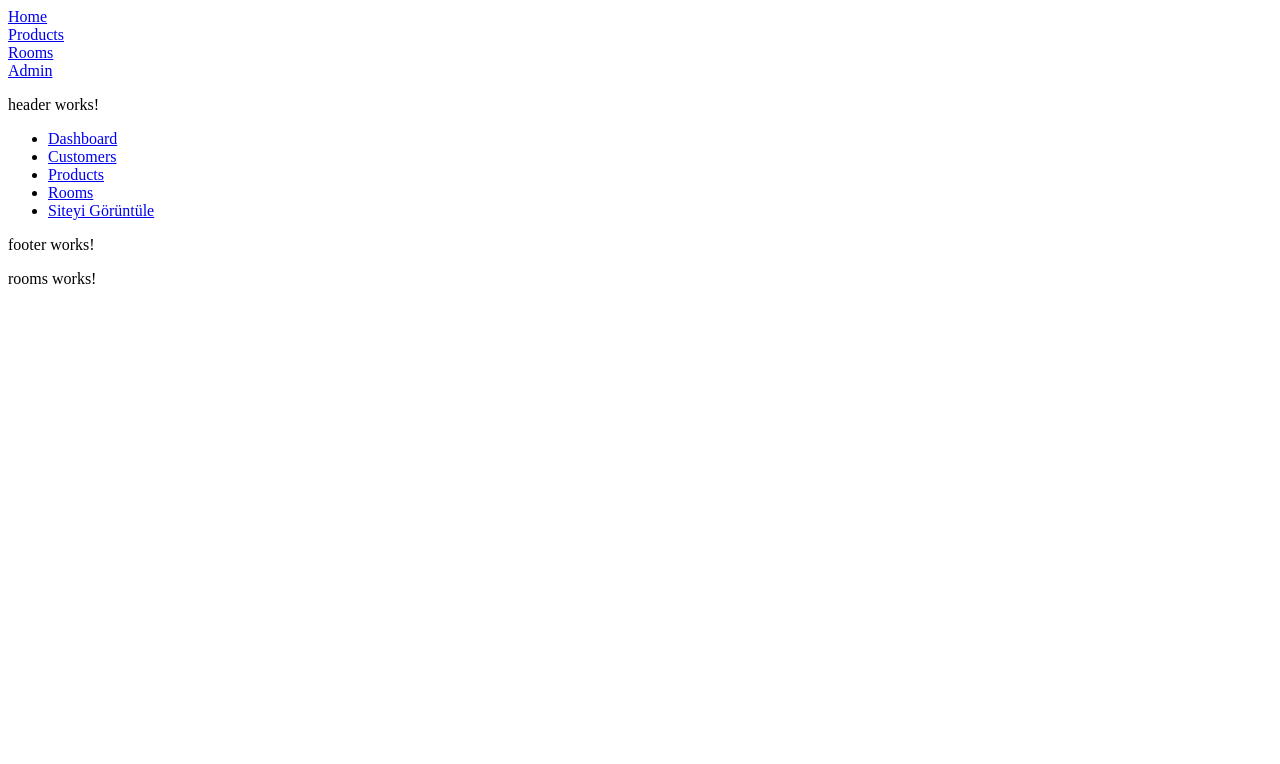
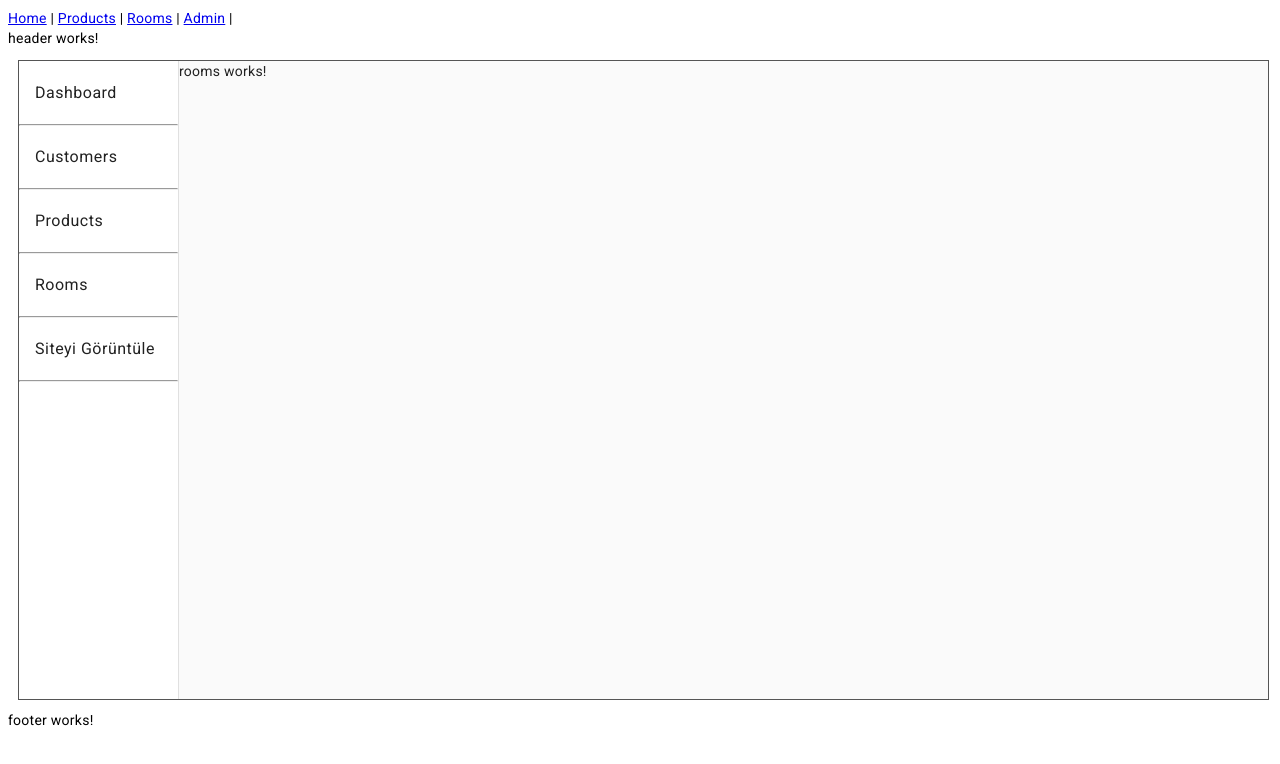
Before and after one commit to metekgz/HotelUI, an Angular app: page /admin/rooms in a window 1280 px wide. Shown: the top 764 px of the page. Built offline with nearby package versions, Linux system fonts and the light colour scheme.

Commit message:
admin panel and sidebar created

```diff
--- a/angular.json
+++ b/angular.json
@@ -25,6 +25,7 @@
               "src/assets"
             ],
             "styles": [
+              "@angular/material/prebuilt-themes/indigo-pink.css",
               "src/styles.css"
             ],
             "scripts": []
@@ -87,6 +88,7 @@
               "src/assets"
             ],
             "styles": [
+              "@angular/material/prebuilt-themes/indigo-pink.css",
               "src/styles.css"
             ],
             "scripts": []
--- a/package.json
+++ b/package.json
@@ -11,10 +11,12 @@
   "private": true,
   "dependencies": {
     "@angular/animations": "^15.2.0",
+    "@angular/cdk": "^15.2.9",
     "@angular/common": "^15.2.0",
     "@angular/compiler": "^15.2.0",
     "@angular/core": "^15.2.0",
     "@angular/forms": "^15.2.0",
+    "@angular/material": "^15.2.9",
     "@angular/platform-browser": "^15.2.0",
     "@angular/platform-browser-dynamic": "^15.2.0",
     "@angular/router": "^15.2.0",
--- a/src/app/admin/layout/components/components.module.ts
+++ b/src/app/admin/layout/components/components.module.ts
@@ -4,10 +4,10 @@ import { HeaderComponent } from './header/header.component';
 import { SidebarComponent } from './sidebar/sidebar.component';
 import { FooterComponent } from './footer/footer.component';
 import { RouterModule } from '@angular/router';
-
+import { MatListModule } from '@angular/material/list';
 @NgModule({
   declarations: [HeaderComponent, SidebarComponent, FooterComponent],
-  imports: [CommonModule, RouterModule],
+  imports: [CommonModule, RouterModule, MatListModule],
   exports: [HeaderComponent, SidebarComponent, FooterComponent],
 })
 export class ComponentsModule {}
--- a/src/app/admin/layout/components/sidebar/sidebar.component.html
+++ b/src/app/admin/layout/components/sidebar/sidebar.component.html
@@ -1,7 +1,12 @@
-<ul>
-  <li><a routerLink="/admin">Dashboard</a></li>
-  <li><a routerLink="customers">Customers</a></li>
-  <li><a routerLink="products">Products</a></li>
-  <li><a routerLink="rooms">Rooms</a></li>
-  <li><a routerLink="">Siteyi Görüntüle</a></li>
-</ul>
+<mat-list role="list">
+  <a mat-list-item role="listitem" routerLink="/admin">Dashboard</a>
+  <hr />
+  <a mat-list-item role="customers" routerLink="customers">Customers</a>
+  <hr />
+  <a mat-list-item role="products" routerLink="products">Products</a>
+  <hr />
+  <a mat-list-item role="rooms" routerLink="rooms">Rooms</a>
+  <hr />
+  <a mat-list-item role="listitem" routerLink="">Siteyi Görüntüle</a>
+  <hr />
+</mat-list>
--- a/src/app/admin/layout/layout.component.css
+++ b/src/app/admin/layout/layout.component.css
@@ -0,0 +1,10 @@
+.admin-container {
+  width: 99%;
+  height: 80vh;
+  margin: 10px;
+  border: 1px solid #555;
+}
+
+.admin-sidebar{
+  width: 160px;
+}
--- a/src/app/admin/layout/layout.component.html
+++ b/src/app/admin/layout/layout.component.html
@@ -1,5 +1,8 @@
 <app-header></app-header>
-<app-sidebar></app-sidebar>
+<mat-drawer-container class="admin-container">
+  <mat-drawer mode="side" opened class="admin-sidebar">
+    <app-sidebar></app-sidebar>
+  </mat-drawer>
+  <mat-drawer-content><router-outlet></router-outlet></mat-drawer-content>
+</mat-drawer-container>
 <app-footer></app-footer>
-
-<router-outlet></router-outlet>
--- a/src/app/admin/layout/layout.module.ts
+++ b/src/app/admin/layout/layout.module.ts
@@ -3,10 +3,11 @@ import { CommonModule } from '@angular/common';
 import { LayoutComponent } from './layout.component';
 import { ComponentsModule } from './components/components.module';
 import { RouterModule } from '@angular/router';
+import {MatSidenavModule} from '@angular/material/sidenav';
 
 @NgModule({
   declarations: [LayoutComponent],
-  imports: [CommonModule, ComponentsModule, RouterModule],
+  imports: [CommonModule, ComponentsModule, RouterModule,MatSidenavModule],
   exports: [LayoutComponent],
 })
 export class LayoutModule {}
--- a/src/app/app.component.html
+++ b/src/app/app.component.html
@@ -1,6 +1,4 @@
-<a routerLink="">Home</a> <br />
-<a routerLink="products">Products</a> <br />
-<a routerLink="rooms">Rooms</a> <br />
-<a routerLink="admin">Admin</a>
+<a routerLink="">Home</a> | <a routerLink="products">Products</a> |
+<a routerLink="rooms">Rooms</a> | <a routerLink="admin">Admin</a> |
 
 <router-outlet></router-outlet>
--- a/src/app/app.module.ts
+++ b/src/app/app.module.ts
@@ -5,10 +5,11 @@ import { AppRoutingModule } from './app-routing.module';
 import { AppComponent } from './app.component';
 import { AdminModule } from './admin/admin.module';
 import { UserModule } from './user/user.module';
+import { BrowserAnimationsModule } from '@angular/platform-browser/animations';
 
 @NgModule({
   declarations: [AppComponent],
-  imports: [BrowserModule, AppRoutingModule, AdminModule, UserModule],
+  imports: [BrowserModule, AppRoutingModule, AdminModule, UserModule, BrowserAnimationsModule],
   providers: [],
   bootstrap: [AppComponent],
 })
--- a/src/index.html
+++ b/src/index.html
@@ -6,8 +6,11 @@
   <base href="/">
   <meta name="viewport" content="width=device-width, initial-scale=1">
   <link rel="icon" type="image/x-icon" href="favicon.ico">
+  <link rel="preconnect" href="https://fonts.gstatic.com">
+  <link href="https://fonts.googleapis.com/css2?family=Roboto:wght@300;400;500&display=swap" rel="stylesheet">
+  <link href="https://fonts.googleapis.com/icon?family=Material+Icons" rel="stylesheet">
 </head>
-<body>
+<body class="mat-typography">
   <app-root></app-root>
 </body>
 </html>
--- a/src/styles.css
+++ b/src/styles.css
@@ -1 +1 @@
-/* You can add global styles to this file, and also import other style files */
+@import "~@angular/material/prebuilt-themes/indigo-pink.css";
```
Also changed, not shown: 1 other file (tests, documents, lock files or other folders).
